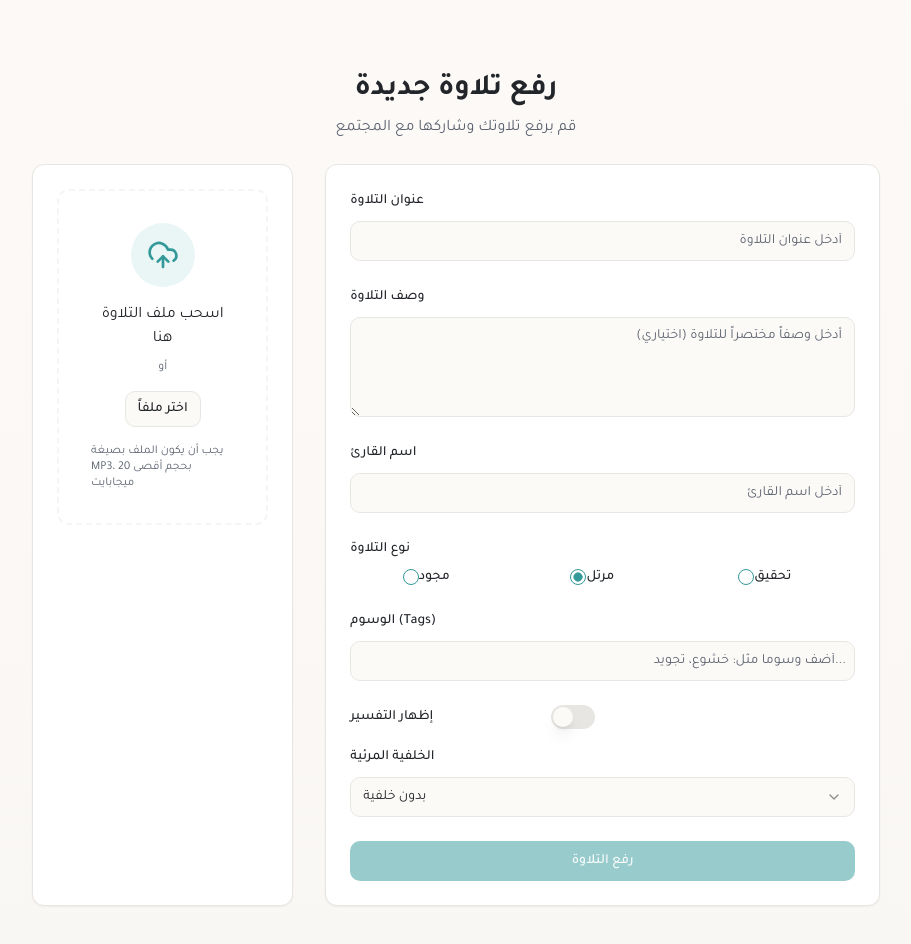
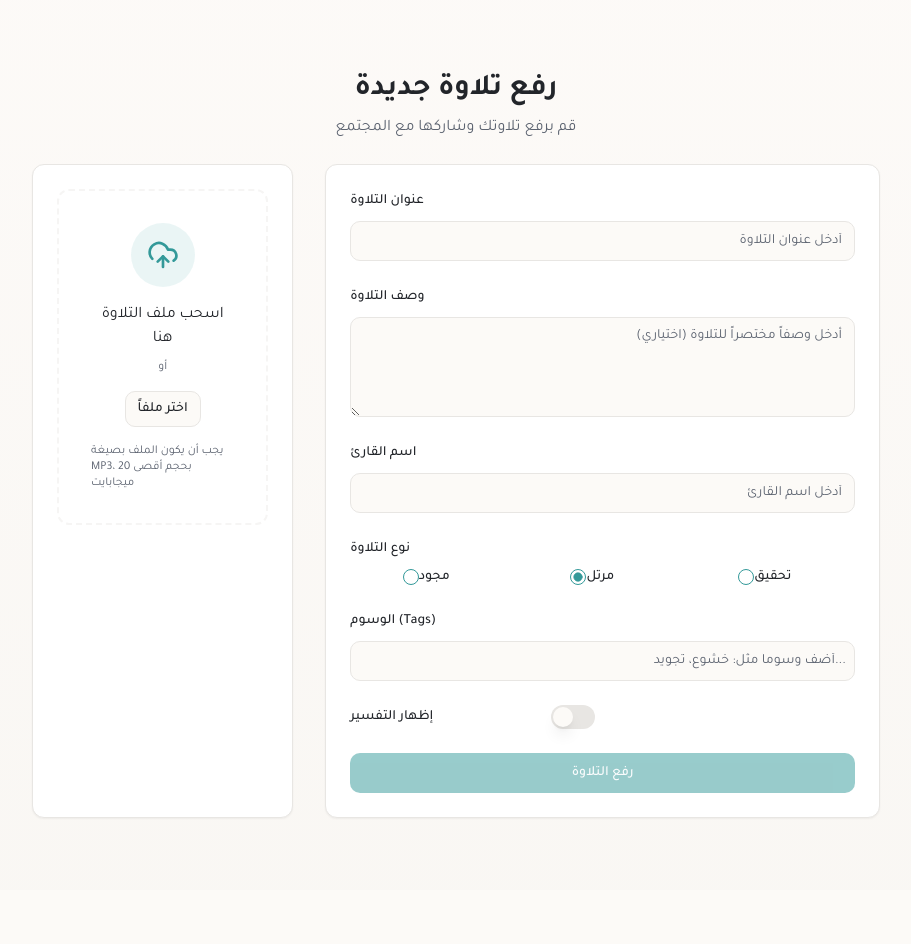
Before and after one commit to mabrouk2025/recitation-uploader, a React (Vite) app: page / in a window 1280 px wide. Shown: the top 944 px of the page, without its empty margins (184-1095 px from the left). After the commit the page ends 890 px from the top, so only its background shows below. Built offline with nearby package versions, Linux system fonts and the light colour scheme.

Commit message:
Visual edit in Lovable
Edited UI in Lovable

```diff
--- a/src/components/RecitationUploader.tsx
+++ b/src/components/RecitationUploader.tsx
@@ -259,19 +259,7 @@ const RecitationUploader = ({
                     <Switch id="tafseer" checked={showTafseer} onCheckedChange={setShowTafseer} />
                   </div>
 
-                  <div className="sm:col-span-2 space-y-2">
-                    <Label htmlFor="background">الخلفية المرئية</Label>
-                    <Select value={background} onValueChange={value => setBackground(value as BackgroundType)}>
-                      <SelectTrigger id="background">
-                        <SelectValue placeholder="اختر نوع الخلفية" />
-                      </SelectTrigger>
-                      <SelectContent>
-                        <SelectItem value="none">بدون خلفية</SelectItem>
-                        <SelectItem value="color">لون ثابت</SelectItem>
-                        <SelectItem value="image">صورة إسلامية</SelectItem>
-                      </SelectContent>
-                    </Select>
-                  </div>
+
                 </div>
 
                 <Button className="w-full" disabled={!isFormValid || isUploading} onClick={handleUpload}>
```
